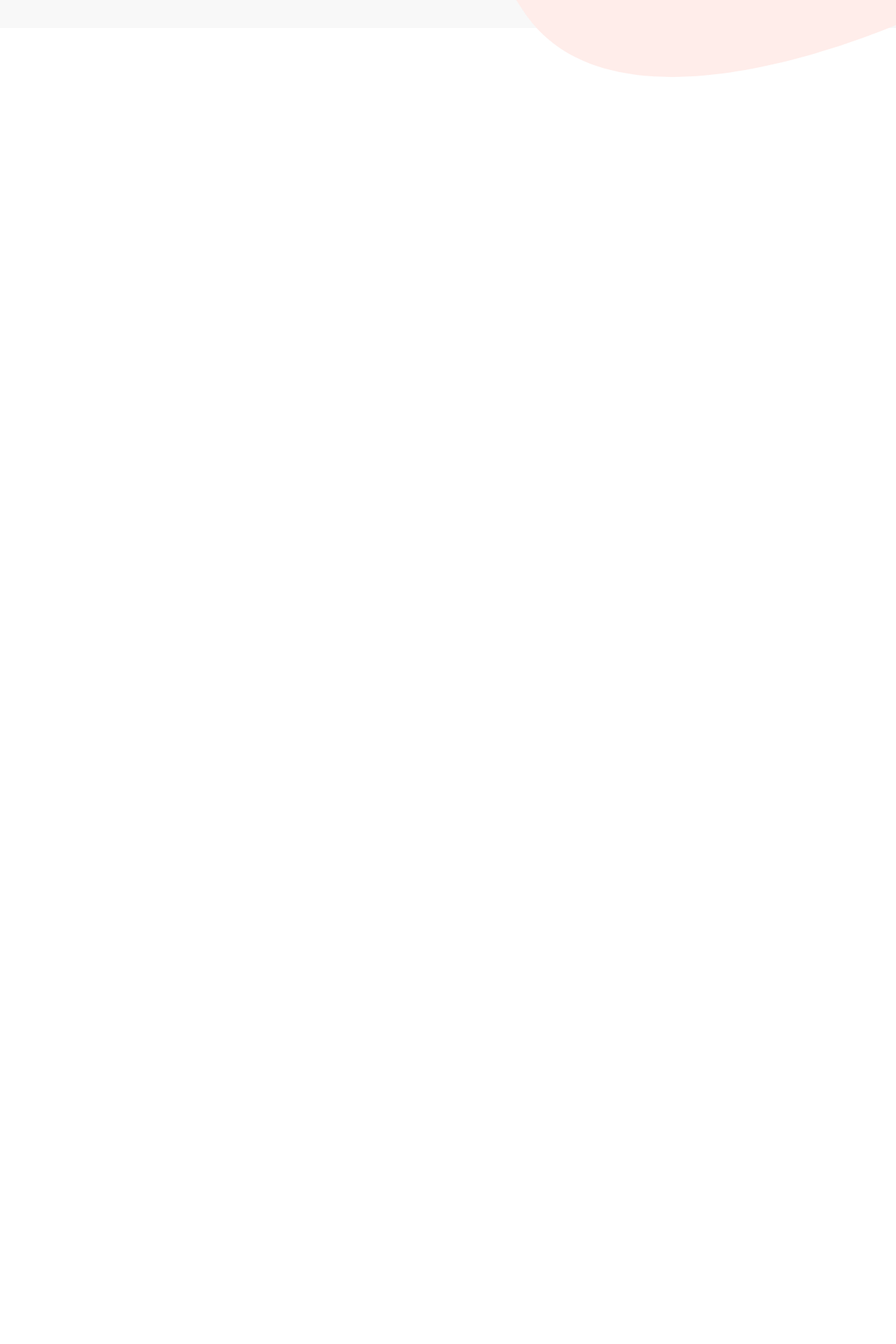
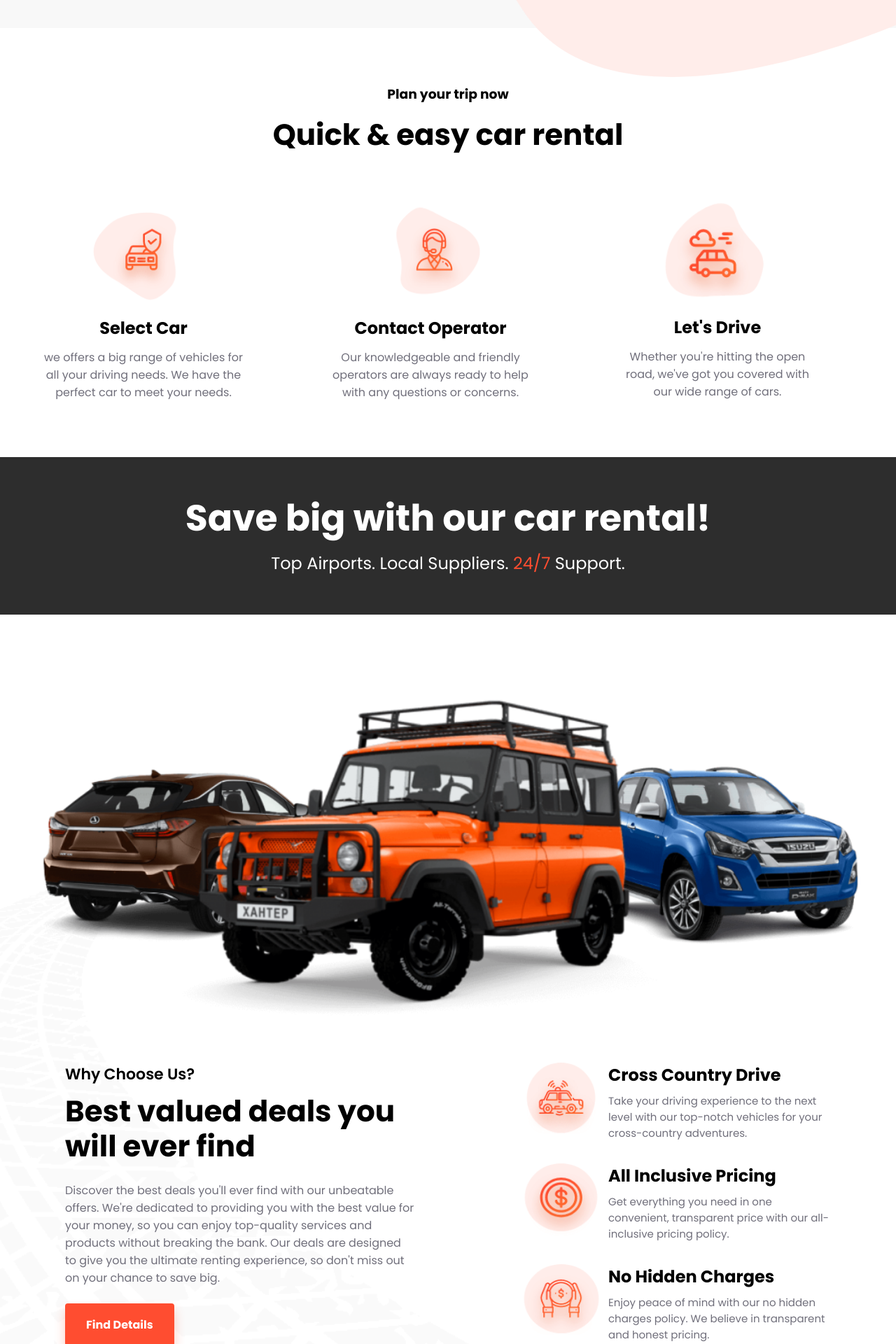
Before and after one commit to Githubadonay/Car-Rental-T-App, a React (Vite) app: page / in a window 1280 px wide. Shown: the part 760-2680 px from the top of the page at 70% size. Before the commit the page ends 870 px from the top, so only its background shows below. Built offline with nearby package versions, Linux system fonts and the light colour scheme; a web font is replaced by a local one.

Commit message:
sections have been added all the way to testimonials, next: working on the download and info section

```diff
--- a/src/App.jsx
+++ b/src/App.jsx
@@ -1,11 +1,19 @@
+import Features from "./components/Features.jsx"
 import Landing from "./components/Landing.jsx"
 import Nav from "./components/Nav.jsx"
+import Banner from "./components/Banner.jsx"
+import Choose from "./components/Choose.jsx"
+import Testimonials from "./components/Testimonials.jsx"
 
 function App() {
   return (
     <>
       <Nav />
       <Landing/>
+      <Features/>
+      <Banner/>
+      <Choose/>
+      <Testimonials/>
     </>
   )
 }
--- /dev/null
+++ b/src/components/Banner.jsx
@@ -0,0 +1,17 @@
+import React from "react";
+
+const Banner = () => {
+  return (
+    <section id="banner">
+      <div className="banner__container">
+        <h2 className="banner__title">Save big with our car rental!</h2>
+        <h3 className="banner__subtitle">
+          Top Airports. Local Suppliers.{" "}
+          <span className="color-primary"> 24/7 </span> Support.
+        </h3>
+      </div>
+    </section>
+  );
+};
+
+export default Banner;
--- /dev/null
+++ b/src/components/Choose.jsx
@@ -0,0 +1,55 @@
+import React from "react";
+import ChooseCar from "../assets/choose-car.png";
+import choose1 from "../assets/choose-1.png";
+import choose2 from "../assets/choose-2.png";
+import choose3 from "../assets/choose-3.png";
+import ChooseFeature from "./ui/ChooseFeature";
+const Choose = () => {
+  return (
+    <section id="choose">
+      <div className="container">
+        <div className="row choose__row">
+          <figure className="choose__img__wrapper">
+            <img src={ChooseCar} alt="" className="choose__img" />
+          </figure>
+          <div className="choose__content">
+            <div className="choose__text">
+              <h3 className="choose__text__subtitle">Why Choose Us?</h3>
+              <h2 className="choose__text__title">
+                Best valued deals you will ever find
+              </h2>
+              <p className="choose__text__para">
+                Discover the best deals you'll ever find with our unbeatable
+                offers. We're dedicated to providing you with the best value for
+                your money, so you can enjoy top-quality services and products
+                without breaking the bank. Our deals are designed to give you
+                the ultimate renting experience, so don't miss out on your
+                chance to save big.
+              </p>
+              <button className="choose__text__btn">Find Details</button>
+            </div>
+            <div className="choose__features">
+              <ChooseFeature
+                img={choose1}
+                title="Cross Country Drive"
+                para="Take your driving experience to the next level with our top-notch vehicles for your cross-country adventures."
+              />
+              <ChooseFeature
+                img={choose2}
+                title="All Inclusive Pricing"
+                para="Get everything you need in one convenient, transparent price with our all-inclusive pricing policy."
+              />
+              <ChooseFeature
+                img={choose3}
+                title="No Hidden Charges"
+                para="Enjoy peace of mind with our no hidden charges policy. We believe in transparent and honest pricing."
+              />
+            </div>
+          </div>
+        </div>
+      </div>
+    </section>
+  );
+};
+
+export default Choose;
--- /dev/null
+++ b/src/components/Features.jsx
@@ -0,0 +1,37 @@
+import React from "react";
+import Feature1 from "../assets/feature-1.png";
+import Feature2 from "../assets/feature-2.png";
+import Feature3 from "../assets/feature-3.png";
+import Feature from "./ui/feature";
+
+const Features = () => {
+  return (
+    <section className="features">
+      <div className="container">
+        <div className="row features__row">
+          <h3 className="feeatures__subtitle">Plan your trip now</h3>
+          <h2 className="features__title">Quick & easy car rental</h2>
+          <div className="features__list">
+            <Feature
+              image={Feature1}
+              title="Select Car"
+              paragraph="we offers a big range of vehicles for all your driving needs. We have the perfect car to meet your needs."
+            />
+            <Feature
+              image={Feature2}
+              title="Contact Operator"
+              paragraph="Our knowledgeable and friendly operators are always ready to help with any questions or concerns."
+            />
+            <Feature
+              image={Feature3}
+              title="Let's Drive"
+              paragraph="Whether you're hitting the open road, we've got you covered with our wide range of cars."
+            />
+          </div>
+        </div>
+      </div>
+    </section>
+  );
+};
+
+export default Features;
--- /dev/null
+++ b/src/components/Testimonials.jsx
@@ -0,0 +1,42 @@
+import React from "react";
+import testimonial1 from "../assets/testimonial-1.jpg";
+import testimonial2 from "../assets/testimonial-2.jpg";
+
+import { FontAwesomeIcon } from "@fortawesome/react-fontawesome";
+import { faQuoteRight } from "@fortawesome/free-solid-svg-icons";
+import TestimonialsFeatures from "./ui/TestimonialsFeature.jsx";
+
+const Testimonials = () => {
+  return (
+    <section id="testimonials">
+      <div className="container">
+        <div className="row testimonials__row">
+          <h3 className="testimonials__title">Reviewed by People</h3>
+          <h2 className="testimonials__subtitle">Client's Testimonials</h2>
+          <p className="testimonials__para">
+            Discover the positive impact we've made on the our clients by
+            reading through their testimonials. Our clients have experienced our
+            service and results, and they're eager to share their positive
+            experiences with you.
+          </p>
+          <div className="testimonials__list">
+            <TestimonialsFeatures
+              review='"We rented a car from this website and had an amazing experience! The booking was easy and the rental rates were very affordable."'
+              img={testimonial1}
+              name="Parry Hotter"
+              location="New York"
+            />
+            <TestimonialsFeatures
+              review='"We rented a car from this website and had an amazing experience! The booking was easy and the rental rates were very affordable."'
+              img={testimonial2}
+              name="Ron Rizzly"
+              location="London"
+            />
+          </div>
+        </div>
+      </div>
+    </section>
+  );
+};
+
+export default Testimonials;
--- /dev/null
+++ b/src/components/ui/ChooseFeature.jsx
@@ -0,0 +1,19 @@
+import React from "react";
+
+const ChooseFeature = ({ img, title, para }) => {
+  return (
+    <div className="choose__feature">
+      <figure className="choose__feature__img__wrapper">
+        <img src={img} alt="" className="choose__feature__img" />
+      </figure>
+      <div className="choose__feature__text">
+        <h4 className="choose__feature__text__title">{title}</h4>
+        <p className="choose__feature__text__para">
+          {para}
+        </p>
+      </div>
+    </div>
+  );
+};
+
+export default ChooseFeature;
--- /dev/null
+++ b/src/components/ui/Feature.jsx
@@ -0,0 +1,17 @@
+import React from "react";
+
+const Feature = ({ image, title, paragraph }) => {
+  return (
+    <div className="feature">
+      <figure className="feature__img__wrapper">
+        <img src={image} alt="" className="feature__img" />
+      </figure>
+      <h4 className="feature__title">{title}</h4>
+      <p className="feature__para">
+        {paragraph}
+      </p>
+    </div>
+  );
+};
+
+export default Feature;
--- /dev/null
+++ b/src/components/ui/TestimonialsFeature.jsx
@@ -0,0 +1,26 @@
+import React from "react";
+import { FontAwesomeIcon } from "@fortawesome/react-fontawesome";
+import { faQuoteRight } from "@fortawesome/free-solid-svg-icons";
+
+const TestimonialsFeature = ({ review, img, name, location }) => {
+  return (
+    <div className="testimonial">
+      <p className="testimonial__review">{review}</p>
+      <div className="testimonial__info">
+        <figure className="testimonial__info__img__wrapper">
+          <img src={img} alt="" className="testimonial__info__img" />
+        </figure>
+        <div className="testimonial__info__profile">
+          <h4 className="testimonial__info__name">{name}</h4>
+          <h5 className="testimonial__info__location">{location}</h5>
+        </div>
+        <FontAwesomeIcon
+          icon={faQuoteRight}
+          className="testimonial__info__icon"
+        />
+      </div>
+    </div>
+  );
+};
+
+export default TestimonialsFeature;
```
